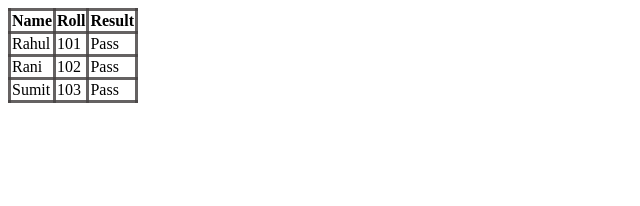
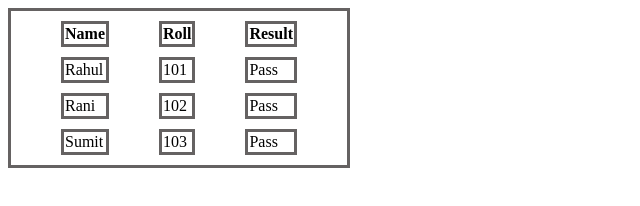
Before and after one commit to chanchalpatel51/CSS, a plain HTML site: page index.html in a window 1280 px wide. Shown: the whole page, without its empty margins (0-640 px from the left). Drawn offline with Linux system fonts and the light colour scheme.

Commit message:
Add table border spacing

```diff
--- a/index.html
+++ b/index.html
@@ -4,7 +4,7 @@
     <meta charset="UTF-8">
     <meta name="viewport" content="width=device-width, initial-scale=1.0">
     <title>HTML with CSS</title>
-    <link rel="stylesheet" href="table-border-collapse.css">
+    <link rel="stylesheet" href="table-border-spacing.css">
 </head>
 <body>
     <table>
--- /dev/null
+++ b/table-border-spacing.css
@@ -0,0 +1,6 @@
+table,th,td{
+    border-style: solid;
+    border-color: rgba(70, 67, 67, 0.83);
+    border-collapse: separate;
+    border-spacing: 50px 10px;
+}
```
